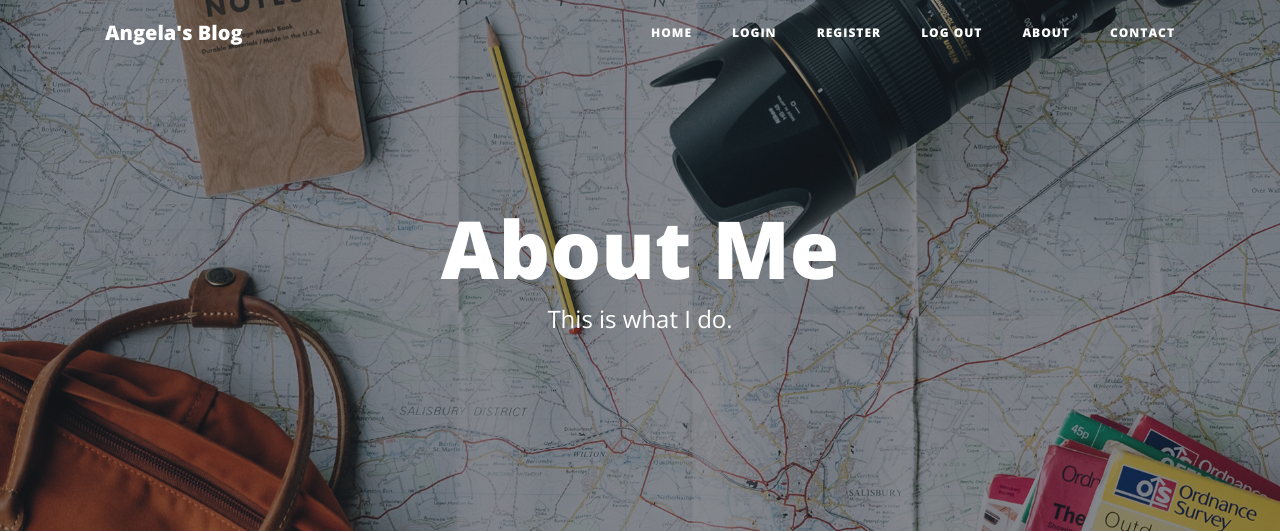
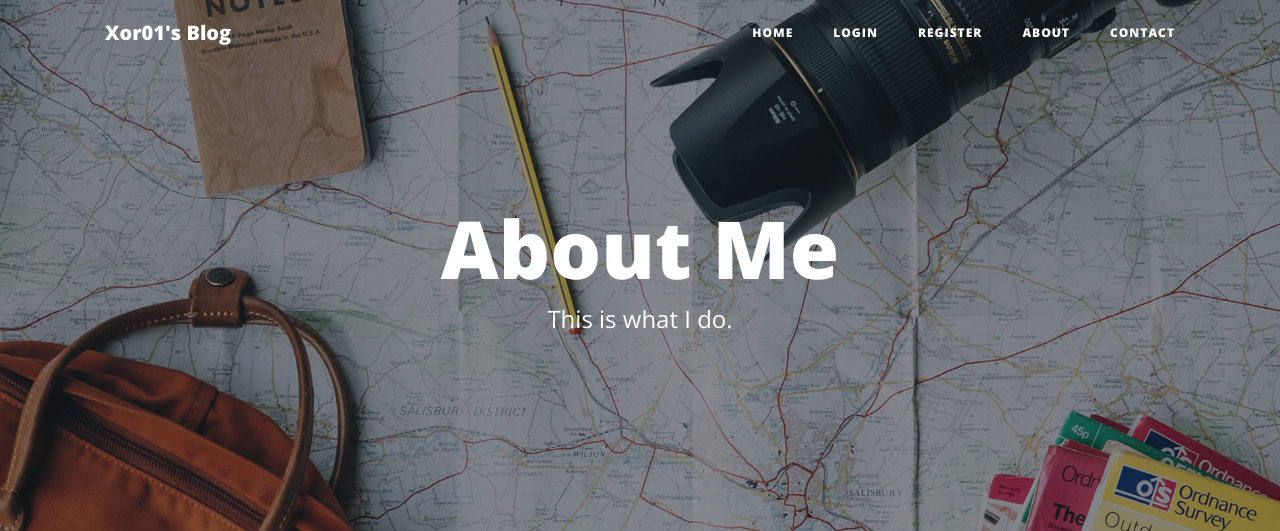
Before and after one commit to Xor01/day-69-adding-users-to-blog, a Flask app: page /about in a window 1280 px wide. Shown: the top 531 px of the page. Run offline with Flask 3, Linux system fonts and the light colour scheme; some libraries are stand-ins or nearby versions.

Commit message:
change blog name to xor01's

```diff
--- a/templates/header.html
+++ b/templates/header.html
@@ -8,7 +8,7 @@
   <meta name="description" content="">
   <meta name="author" content="">
 
-  <title>Angela's Blog</title>
+  <title>Xor01's Blog</title>
 
   <!-- Bootstrap core CSS -->
   <link href="{{ url_for('static', filename='vendor/bootstrap/css/bootstrap.min.css') }}" rel="stylesheet">
@@ -28,7 +28,7 @@
   <!-- Navigation -->
   <nav class="navbar navbar-expand-lg navbar-light fixed-top" id="mainNav">
     <div class="container">
-      <a class="navbar-brand" href="{{url_for('get_all_posts')}}">Angela's Blog</a>
+      <a class="navbar-brand" href="{{url_for('get_all_posts')}}">Xor01's Blog</a>
       <button class="navbar-toggler navbar-toggler-right" type="button" data-toggle="collapse" data-target="#navbarResponsive" aria-controls="navbarResponsive" aria-expanded="false" aria-label="Toggle navigation">
         Menu
         <i class="fas fa-bars"></i>
@@ -45,11 +45,11 @@
           <li class="nav-item">
             <a class="nav-link" href="{{ url_for('register') }}">Register</a>
           </li>
-        {% endif %}
+            {% else %}
           <li class="nav-item">
             <a class="nav-link" href="{{ url_for('logout') }}">Log Out</a>
           </li>
-
+            {% endif %}
           <li class="nav-item">
             <a class="nav-link" href="{{ url_for('about') }}">About</a>
           </li>
--- a/templates/index.html
+++ b/templates/index.html
@@ -1,13 +1,13 @@
 {% include "header.html" %}
 
   <!-- Page Header -->
-  <header class="masthead" style="background-image: url('https://images.unsplash.com/photo-1470092306007-055b6797ca72?ixlib=rb-1.2.1&auto=format&fit=crop&w=668&q=80')">
+  <header class="masthead" style="background-image: url('https://cdn.pixabay.com/photo/2021/08/04/13/06/software-developer-6521720_1280.jpg')">
     <div class="overlay"></div>
     <div class="container">
       <div class="row">
         <div class="col-lg-8 col-md-10 mx-auto">
           <div class="site-heading">
-            <h1>Angela's Blog</h1>
+            <h1>Xor01's Blog</h1>
             <span class="subheading">A collection of random musings.</span>
           </div>
         </div>
```
